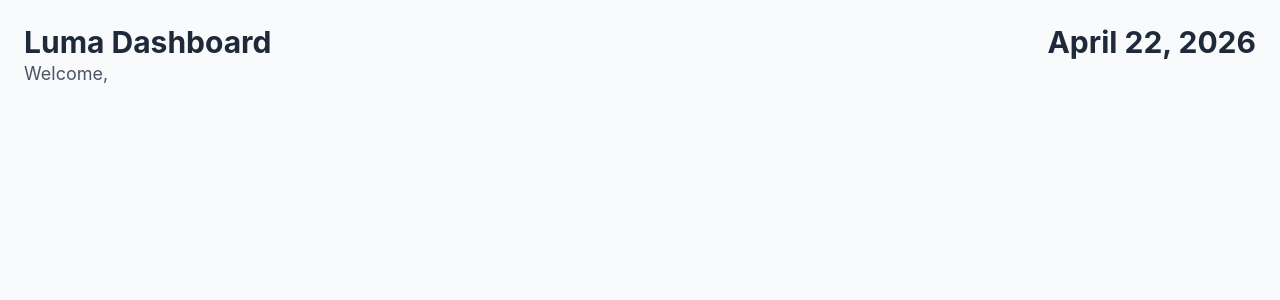
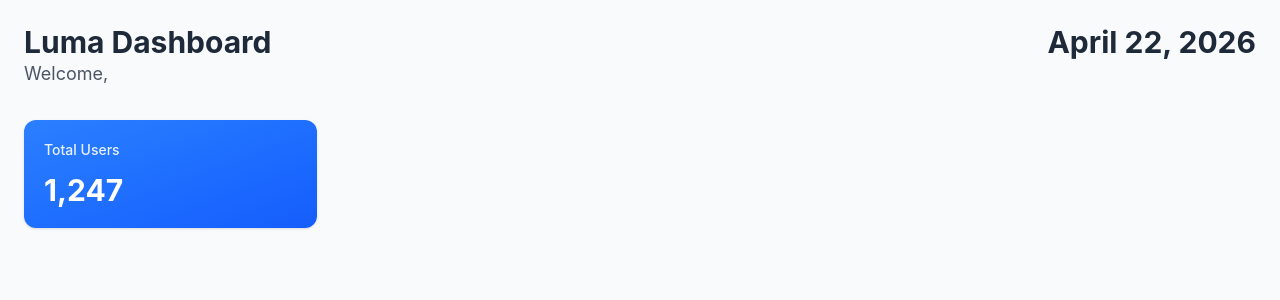
Before and after one commit to prolletto64/lumina-dash, a React (Vite) app: page / in a window 1280 px wide. Shown: the top 300 px of the page. Built offline with nearby package versions, Linux system fonts and the light colour scheme; no server answers.

Commit message:
Card color and first card...
Signed-off-by: prolletto64 <github@prolletto64.eu>

```diff
--- a/src/App.css
+++ b/src/App.css
@@ -19,3 +19,39 @@
 .header {
     @apply flex flex-row justify-between min-w-full;
 }
+
+.stats-grid {
+    @apply grid grid-cols-1 sm:grid-cols-2 lg:grid-cols-4 gap-5 mt-8;
+}
+
+.stat-card {
+    @apply p-5 rounded-xl shadow-sm text-white;
+}
+
+.stat-card-header {
+    @apply flex items-center justify-between;
+}
+
+.stat-card-header span:first-child {
+    @apply text-sm font-medium opacity-90;
+}
+
+.stat-card-value {
+    @apply text-3xl font-bold mt-3;
+}
+
+.stat-card-blue {
+    @apply bg-linear-to-br from-blue-500 to-blue-600;
+}
+
+.stat-card-green {
+    @apply bg-linear-to-br from-emerald-500 to-emerald-600;
+}
+
+.stat-card-purple {
+    @apply bg-linear-to-br from-purple-500 to-purple-600;
+}
+
+.stat-card-amber {
+    @apply bg-linear-to-br from-amber-500 to-amber-600;
+}
--- /dev/null
+++ b/src/components/StatsCard.tsx
@@ -0,0 +1,25 @@
+interface StatCardProps {
+    title: string;
+    value: string | number;
+    icon?: string;
+    color: 'blue' | 'green' | 'purple' | 'amber';
+}
+
+const colorClasses = {
+    blue: 'stat-card-blue',
+    green: 'stat-card-green',
+    purple: 'stat-card-purple',
+    amber: 'stat-card-amber',
+};
+
+export function StatsCard({title, value, icon, color}: StatCardProps) {
+    return (
+        <div className={`stat-card ${colorClasses[color]}`}>
+            <div className="stat-card-header">
+                <span>{title}</span>
+                {icon && (<span>{icon}</span>)}
+            </div>
+            <div className="stat-card-value">{value}</div>
+        </div>
+    );
+}
--- /dev/null
+++ b/src/components/cards/TotalUserCard.tsx
@@ -0,0 +1,5 @@
+import {StatsCard} from '../StatsCard.tsx';
+
+export function TotalUsersCard() {
+    return <StatsCard title="Total Users" value="1,247" color="blue"/>;
+}
--- a/src/views/Home.tsx
+++ b/src/views/Home.tsx
@@ -1,3 +1,5 @@
+import {TotalUsersCard} from "../components/cards/TotalUserCard.tsx";
+
 interface HomeProps {
     name: string;
 }
@@ -18,7 +20,9 @@ export function Home({name}: HomeProps) {
                     })}</h1>
                 </div>
             </header>
-
+            <div className="stats-grid">
+                <TotalUsersCard/>
+            </div>
         </>
     )
 }
```
